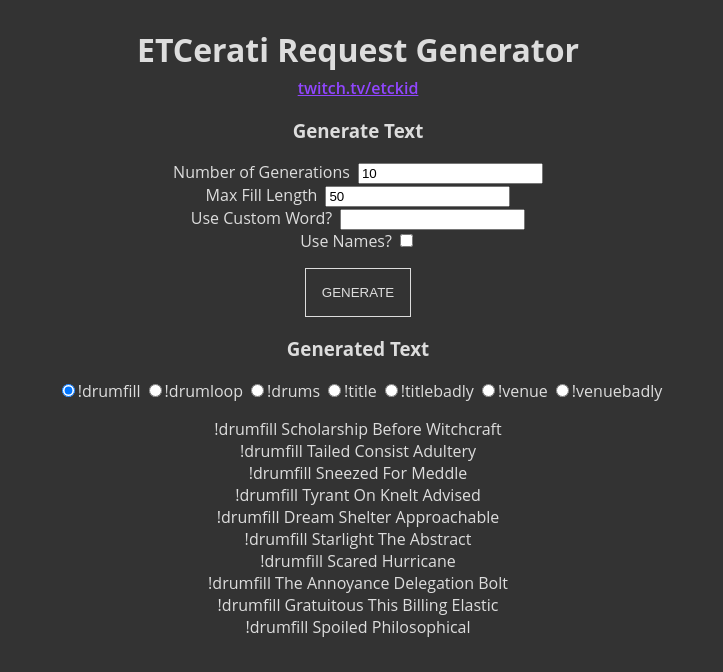
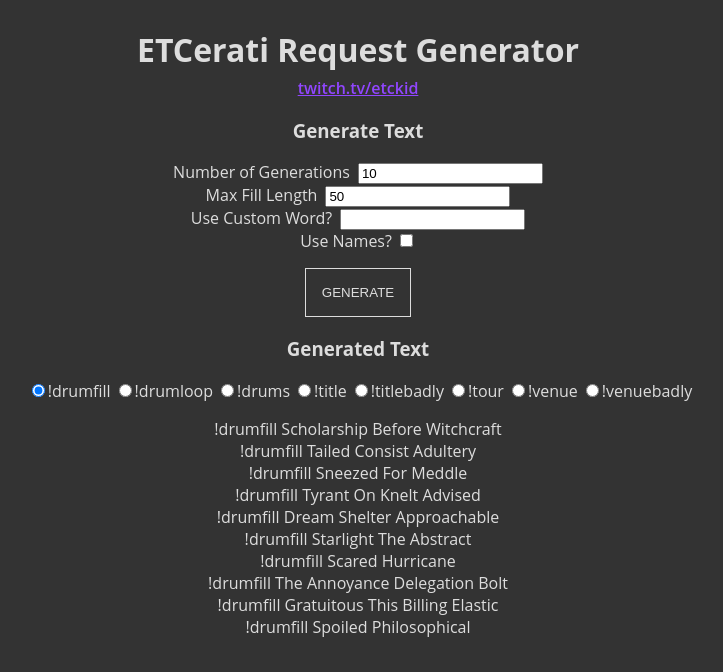
Before and after one commit to explodedsoda/etckid-phrase-generator, a Next.js app: page / in a window 1280 px wide. Shown: the top 672 px of the page, without its empty margins (282-1005 px from the left). Built offline with nearby package versions, Linux system fonts and the light colour scheme.

Commit message:
add !tour type

```diff
--- a/components/text-generator.js
+++ b/components/text-generator.js
@@ -10,6 +10,7 @@ const fillTypes = [
   '!drums',
   '!title',
   '!titlebadly',
+  '!tour',
   '!venue',
   '!venuebadly'
 ]
```
